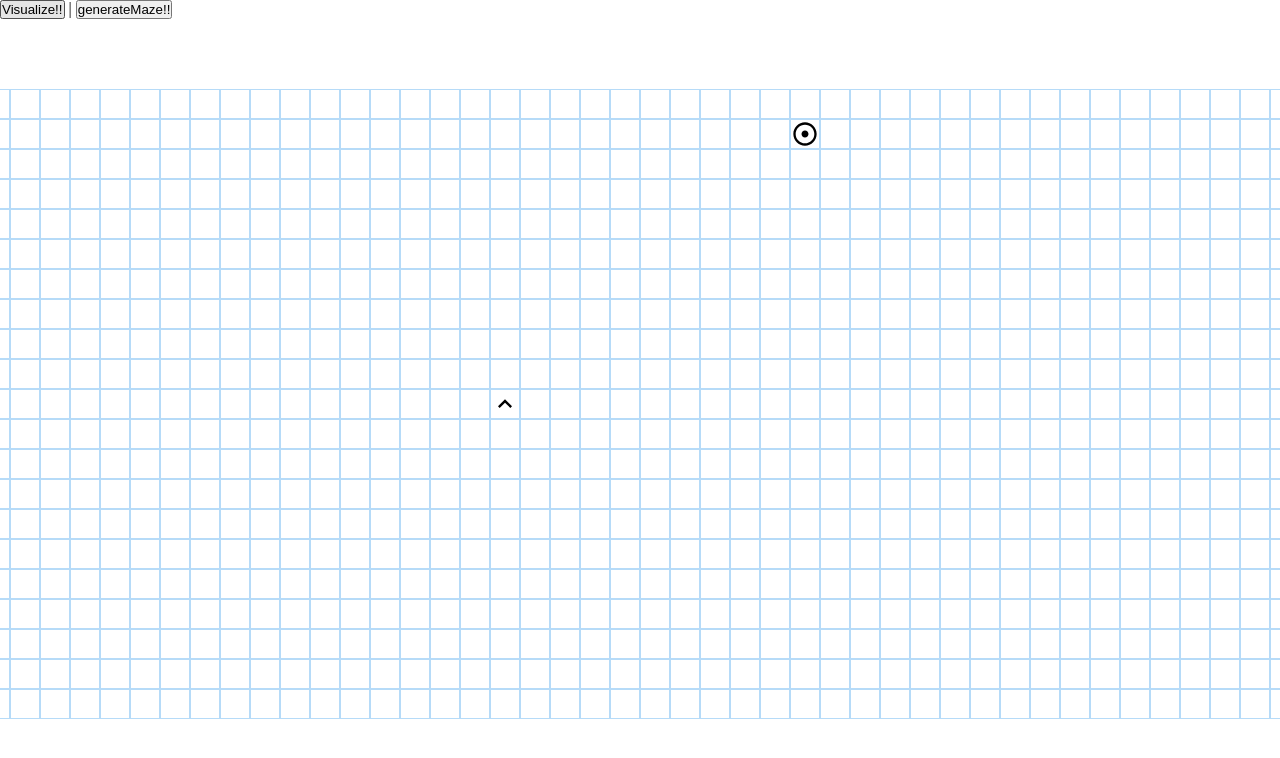
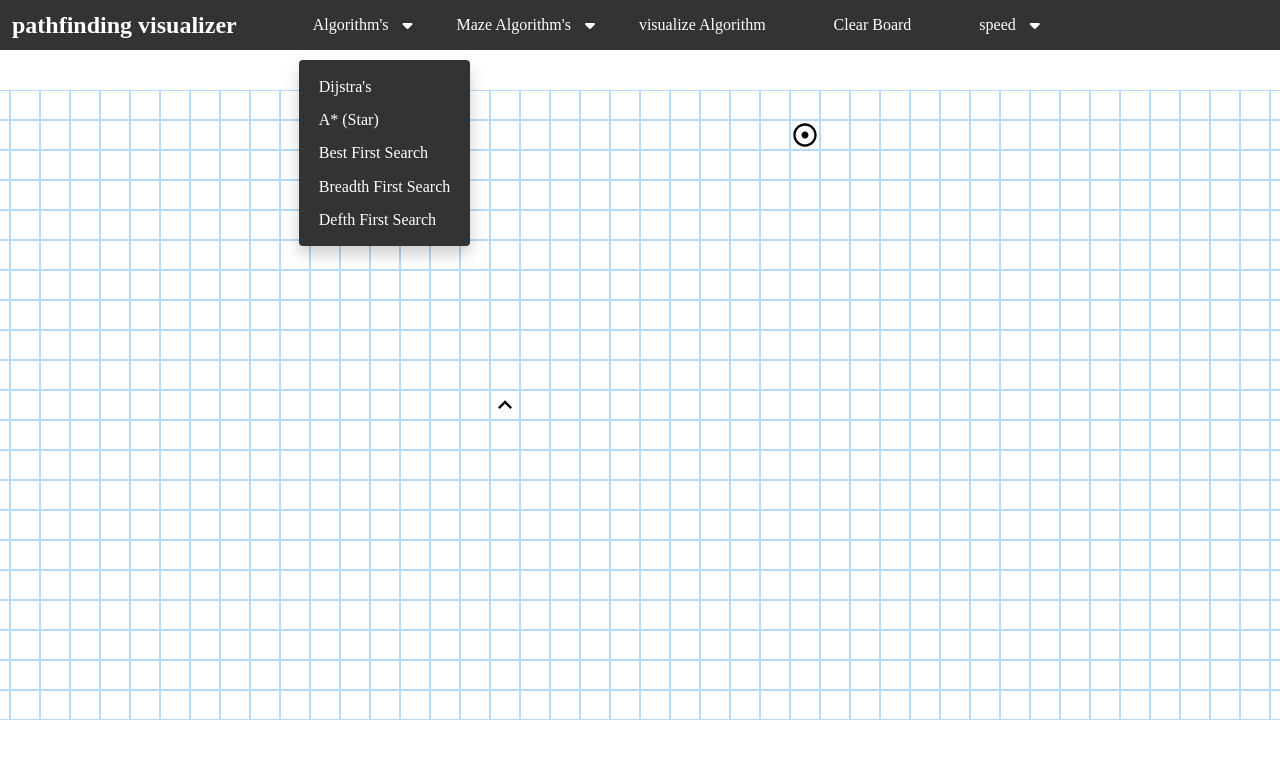
Before and after one commit to rushibhosale/pathfinding-visualizer, a React (Create React App) app: page / in a window 1280 px wide. Shown: the top 758 px of the page. Built offline with nearby package versions, Linux system fonts and the light colour scheme.

Commit message:
[navbar] added

```diff
--- a/public/index.html
+++ b/public/index.html
@@ -9,6 +9,7 @@
   <meta name="description" content="Web site created using create-react-app" />
   <link rel="apple-touch-icon" href="%PUBLIC_URL%/logo192.png" />
   <link rel="manifest" href="%PUBLIC_URL%/manifest.json" />
+  <script src="https://kit.fontawesome.com/9f8d192749.js" crossorigin="anonymous"></script>
   <title>path finding visualizer</title>
 </head>
 
--- /dev/null
+++ b/src/Algorithms/Animation/MazeAnimation.js
@@ -0,0 +1,14 @@
+import { sleep } from "../UtilityFunctions";
+
+export async function MazeAnimation(visitedNodes) {
+
+    for (let i = 0; i < visitedNodes.length; i++) {
+        const node = visitedNodes[i];
+        if (node.isWall) {
+            document.getElementById(`node-${node.row}-${node.col}`).className =
+                "node wall";
+        }
+
+        await sleep(15);
+    }
+}
--- a/src/Algorithms/MazeAlgorithms/RecursiveDivision.js
+++ b/src/Algorithms/MazeAlgorithms/RecursiveDivision.js
@@ -9,7 +9,7 @@ export function RecursiveDivision(board, rowStart, rowEnd, colStart, colEnd, ori
             board[i][0].isWall = true;
             board[i][board[0].length - 1].isWall = true;
             walls.push(board[i][0]);
-            walls.push(board[i][board.length - 1]);
+            walls.push(board[i][board[0].length - 1]);
         }
         for (let i = 0; i < board[0].length; i++) {
             board[0][i].isWall = true;
@@ -30,9 +30,8 @@ export function RecursiveDivision(board, rowStart, rowEnd, colStart, colEnd, ori
             const node = board[y][i];
             if (i === hole) node.isWall = false;
             else if (!node.isVisited && !(node.isStartNode || node.isFinishNode)) {
+                node.isWall = true;
                 walls.push(node);
-                node.isWall = true;
-
             }
         }
         if (y - 1 - rowStart > colEnd - colStart) {
--- a/src/Algorithms/MazeAlgorithms/RecursiveDivisionHorizontal.js
+++ b/src/Algorithms/MazeAlgorithms/RecursiveDivisionHorizontal.js
@@ -9,7 +9,7 @@ export function RecursiveDivisionHorizontal(board, rowStart, rowEnd, colStart, c
             board[i][0].isWall = true;
             board[i][board[0].length - 1].isWall = true;
             walls.push(board[i][0]);
-            walls.push(board[i][board.length - 1]);
+            walls.push(board[i][board[0].length - 1]);
         }
         for (let i = 0; i < board[0].length; i++) {
             board[0][i].isWall = true;
--- a/src/Algorithms/MazeAlgorithms/RecursiveDivisionVertical.js
+++ b/src/Algorithms/MazeAlgorithms/RecursiveDivisionVertical.js
@@ -9,7 +9,7 @@ export function RecursiveDivisionVertical(board, rowStart, rowEnd, colStart, col
             board[i][0].isWall = true;
             board[i][board[0].length - 1].isWall = true;
             walls.push(board[i][0]);
-            walls.push(board[i][board.length - 1]);
+            walls.push(board[i][board[0].length - 1]);
         }
         for (let i = 0; i < board[0].length; i++) {
             board[0][i].isWall = true;
--- a/src/App.js
+++ b/src/App.js
@@ -2,10 +2,8 @@ import { Grid } from "./Components/Grid/Grid";
 
 function App() {
   return (
-    //Grid component
-
     <div className="App">
-      <Grid />
+      <Grid></Grid>
     </div>
   );
 
--- a/src/Components/Grid/Grid.css
+++ b/src/Components/Grid/Grid.css
@@ -3,7 +3,7 @@
   justify-content: center;
 }
 .grid {
-  margin: 70px 0 0 0;
+  margin: 40px 0 0 0;
   display: grid;
   justify-content: center;
   align-items: center;
--- a/src/Components/Grid/Grid.js
+++ b/src/Components/Grid/Grid.js
@@ -1,13 +1,16 @@
 import { Component } from "react";
+import { MazeAnimation } from "../../Algorithms/Animation/MazeAnimation";
 import { PathAnimation } from "../../Algorithms/Animation/PathAnimation";
 import { Astar } from "../../Algorithms/GraphAlgorithms/Astar";
 import { BreadthFirstSearch } from "../../Algorithms/GraphAlgorithms/BreadthFirstSearch";
 import { DefthFirstSearch } from "../../Algorithms/GraphAlgorithms/DefthFirstSearch";
 import { Dijstras, getShortesPath } from "../../Algorithms/GraphAlgorithms/Dijstras";
 import { GreedyBFS } from "../../Algorithms/GraphAlgorithms/GreedyBFS";
+import { RecursiveDivision } from "../../Algorithms/MazeAlgorithms/RecursiveDivision";
 import { RecursiveDivisionHorizontal } from "../../Algorithms/MazeAlgorithms/RecursiveDivisionHorizontal";
 import { RecursiveDivisionVertical } from "../../Algorithms/MazeAlgorithms/RecursiveDivisionVertical";
 import { clearPaths } from "../../Algorithms/UtilityFunctions";
+import { Navbar } from "../Navbar/Navbar";
 import "./Grid.css";
 import { Node } from "./Node/Node";
 
@@ -55,12 +58,13 @@ export class Grid extends Component {
         const { grid } = this.state;
 
         return (
-            <><button onClick={this.visualize.bind(this)}>
-                Visualize!!
-            </button> | <button onClick={this.visualizeMaze.bind(this)}>
-                    generateMaze!!
-                </button>
-
+            <>
+                <Navbar></Navbar>
+                {/* //<button onClick={this.visualize.bind(this)}>
+            //     Visualize!!
+            // </button> | <button onClick={this.visualizeMaze.bind(this)}>
+            //         generateMaze!!
+            //     </button> */}
                 <div className="grid">
                     {
                         grid.map((row, rowIdx) => {
@@ -149,9 +153,10 @@ export class Grid extends Component {
             grid.length - 2,
             1,
             grid[0].length - 2,
-            "vertical",
+            "horizontal",
         );
-        this.setState({ grid });
+        MazeAnimation(visitedArray);
+        // this.setState({ grid });
     }
 }
 //create Node
--- /dev/null
+++ b/src/Components/Navbar/Data.js
@@ -0,0 +1,42 @@
+const GraphAlgorithms = [
+    {
+        title: "Dijstra's",
+        value: "Dijstra's"
+    },
+    {
+        title: "A* (Star)",
+        value: "A*"
+    },
+    {
+        title: "Best First Search",
+        value: "Greedy BFS"
+    },
+    {
+        title: "Breadth First Search",
+        value: "BFS"
+    },
+    {
+        title: "Defth First Search",
+        value: "DFS"
+    },
+
+]
+const MazeAlgorithms = [
+    {
+        title: "Recursive Division Maze",
+        value: "RDM",
+    },
+
+    {
+        title: "Recursive Division Maze(Horizontal)",
+        value: "RDMH",
+    },
+
+    {
+        title: "Recursive Division Maze(Vertical)",
+        value: "RDMV",
+    },
+
+]
+
+export { GraphAlgorithms, MazeAlgorithms };
--- /dev/null
+++ b/src/Components/Navbar/Navbar.css
@@ -0,0 +1,75 @@
+.navbar {
+  width: 100%;
+  margin: auto;
+  background-color: #333;
+  display: flex;
+  /* justify-content: space-between; */
+  align-items: center;
+  color: #ffffff;
+  height: 50px;
+}
+
+.title {
+  justify-self: flex-start;
+  margin-left: 10px;
+  padding: 0 2px;
+  cursor: pointer;
+}
+.nav-links {
+  margin-left: 20px;
+  list-style-type: none;
+}
+
+.nav-links li {
+  font-family: cursive;
+  display: inline-block;
+  margin-left: 40px;
+}
+.nav-links li a {
+  display: inline-block;
+  text-decoration: none;
+  font-size: 16px;
+  outline: none;
+  margin: 0;
+  color: white;
+  padding: 12px 14px;
+  line-height: 0.2rem;
+  position: relative;
+  transition: all 0.3s ease;
+}
+.nav-links li a:hover {
+  color: rgba(220, 20, 60, 0.7);
+}
+.fa-caret-down {
+  position: absolute;
+  top: 50%;
+  left: 100%;
+  transform: translateY(-50%);
+  font-size: 16px;
+}
+
+.dropdown-content {
+  /* display: none; */
+  position: absolute;
+  top: 60px;
+  background-color: #333;
+  border-radius: 4px;
+  overflow: hidden;
+  padding: 10px;
+  min-width: 160px;
+  box-shadow: 0px 8px 16px 0px rgba(0, 0, 0, 0.2);
+  text-align: left;
+  z-index: 1;
+}
+.dropdown-content li {
+  margin: 0;
+  display: block;
+}
+.dropdown-content li a {
+  padding: 15px 10px;
+  color: #ffffff !important;
+}
+.dropdown-content a:hover {
+  background-color: rgba(220, 20, 60, 0.7);
+  border-radius: 4px;
+}
--- /dev/null
+++ b/src/Components/Navbar/Navbar.js
@@ -0,0 +1,41 @@
+import { Component } from "react";
+import { GraphAlgorithms } from "./Data";
+import "./Navbar.css";
+export class Navbar extends Component {
+    constructor() {
+        super();
+    }
+    render() {
+        return (
+
+            <nav className="navbar">
+                <h1 className="title">pathfinding visualizer</h1>
+                <ul className="nav-links">
+                    <li className="dropdown">
+                        <a href="#">Algorithm's<i className="fa-solid fa-caret-down"></i></a>
+                        <ul className="dropdown-content">
+                            {
+                                GraphAlgorithms.map((item, index) => {
+                                    return <li key={index}><a href="javascript:void(0);" >{item.title}</a></li>;
+                                })
+                            }
+                        </ul>
+                    </li>
+                    <li className="dropdown">
+                        <a href="#">Maze Algorithm's<i className="fa-solid fa-caret-down"></i></a>
+                    </li>
+                    <li className="item">
+                        <a href="#">visualize Algorithm</a>
+                    </li>
+                    <li className="item">
+                        <a href="#">Clear Board</a>
+                    </li>
+
+                    <li className="dropdown">
+                        <a href="#">speed<i className="fa-solid fa-caret-down"></i></a>
+                    </li>
+                </ul>
+            </nav>
+        );
+    }
+}
--- a/src/index.css
+++ b/src/index.css
@@ -2,4 +2,5 @@
   margin: 0;
   padding: 0;
   box-sizing: border-box;
+  text-decoration: none;
 }
```
